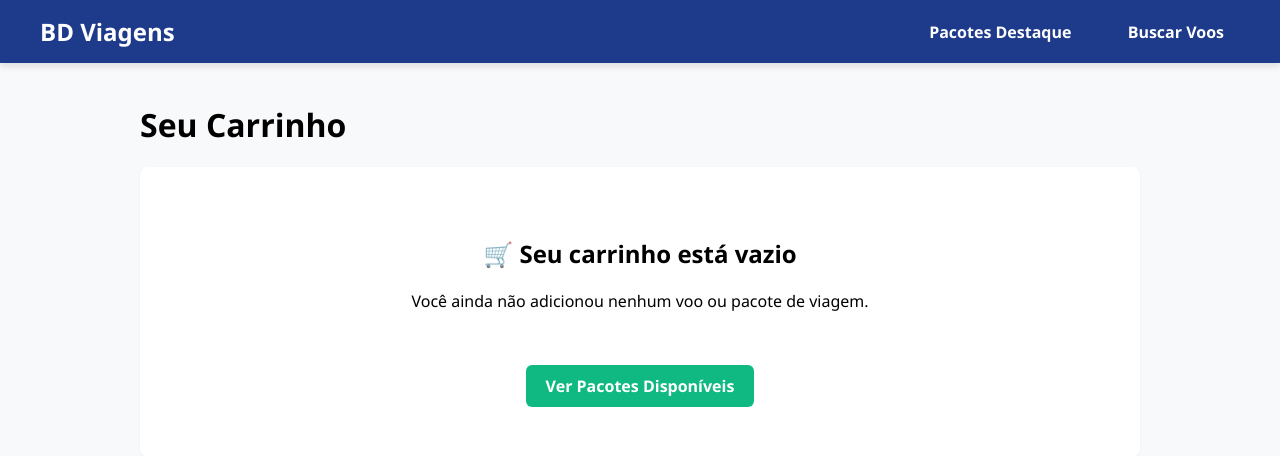
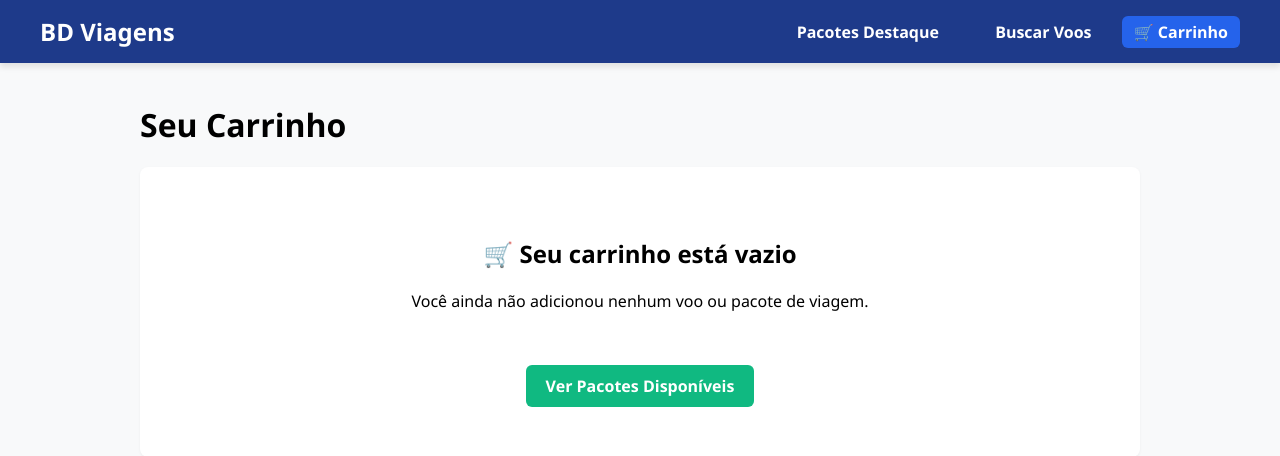
Before and after one commit to DerickSchereder/Projeto-Final-Banco-de-dados, a Flask app: page /carrinho in a window 1280 px wide. Shown: the top 456 px of the page. Run offline with Flask 3, Linux system fonts and the light colour scheme; some libraries are stand-ins or nearby versions.

Commit message:
adicionando carrinho no cabeçalho

```diff
--- a/templates/base.html
+++ b/templates/base.html
@@ -14,6 +14,7 @@
         <div class="navbar-links">
             <a href="/pacotes">Pacotes Destaque</a>
             <a href="/voos">Buscar Voos</a>
+            <a href="/carrinho" style="background-color: #2563eb; color: white; padding: 5px 12px; border-radius: 6px; font-weight: bold; margin-left: 10px;">🛒 Carrinho</a>
         </div>
     </nav>
 
```
